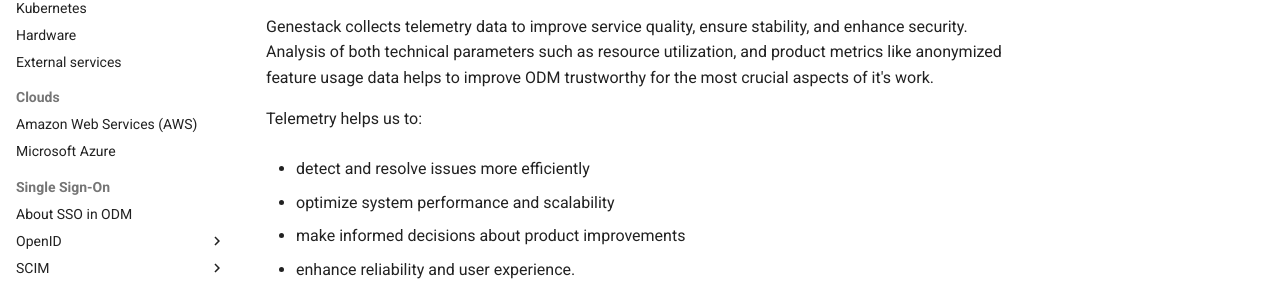
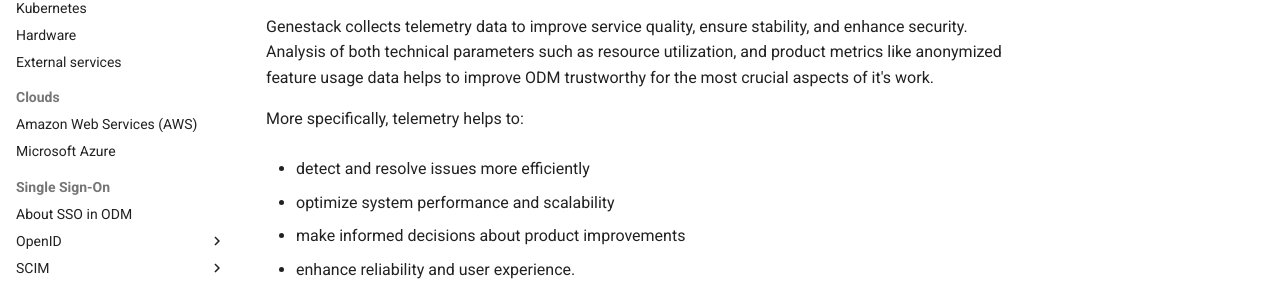
Before and after one commit to genestack/admin-docs, an MkDocs documentation site: the page built from docs/home/other/telemetry.md, in a window 1280 px wide and 1151 px high. Shown: the part 214-509 px from the top of the window. Built offline with MkDocs 1.6.1 and Material for MkDocs 9.7.7, drawn with Linux system fonts in a browser that asks for light colours; the version menu is left out.

Commit message:
Update docs/home/other/telemetry.md
Co-authored-by: Mikhail Smazhevsky <mikhail.smazhevsky@genestack.com>

```diff
--- a/docs/home/other/telemetry.md
+++ b/docs/home/other/telemetry.md
@@ -2,7 +2,7 @@
 
 Genestack collects telemetry data to improve service quality, ensure stability, and enhance security. Analysis of both technical parameters such as resource utilization, and product metrics like anonymized feature usage data helps to improve ODM trustworthy for the most crucial aspects of it's work.
 
-Telemetry helps us to:
+More specifically, telemetry helps to:
 
 - detect and resolve issues more efficiently
 
```
